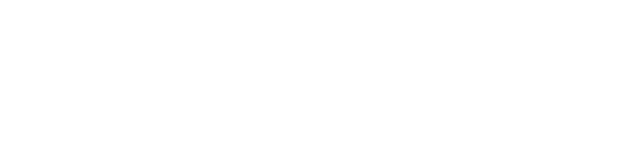
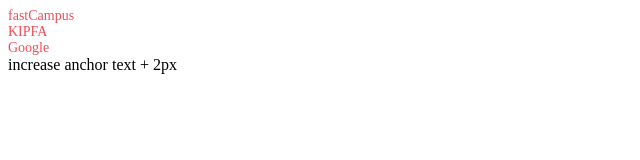
Before and after one commit to DeniceKim/front-end-angular-camp, a plain HTML site: page Lecture/DAY02/index.html in a window 1280 px wide. Shown: the whole page, without its empty margins (0-640 px from the left). Drawn offline with Linux system fonts and the light colour scheme.

Commit message:
3교시 - 돔스크립트 작성 (개발자가 직접 붙이는 인라인 스타일에 경고!)

```diff
--- /dev/null
+++ b/Lecture/DAY02/css/js-lecture.css
@@ -0,0 +1,31 @@
+@charset "utf-8";
+
+nav ul {
+    list-style: none;
+    margin-top: 0;
+    margin-bottom: 0;
+    padding-left: 0;
+}
+
+nav a {
+    text-decoration: none;
+}
+
+.target-el a {
+    color: inherit;
+}
+
+.target-el li {
+    font-size: 0.875rem;
+    color: #FC4A54;
+}
+
+.target-el a:hover,
+.target-el a:focus {
+    padding-bottom: 0.125rem;
+    border-bottom: 0.0625rem solid;
+}
+
+.target-el a:focus {
+    outline: none;
+}
--- a/Lecture/DAY02/index.html
+++ b/Lecture/DAY02/index.html
@@ -4,12 +4,23 @@
 	<meta http-equiv="X-UA-Compatible" content="IE=Edge">
 	<meta charset="UTF-8">
 	<title>Javascript 안티패턴 실습</title>
+	<link rel="stylesheet" href="css/js-lecture.css">
 	<!-- <script src="anti-pattern-01.js"></script>
 	<script src="anti-other-pattern-01.js"></script> -->
 </head>
 <body>
 
+	<nav class="target-el">
+		<ul>
+			<!-- <li><a style="font-size: 14px;" href="http://fastcampus.co.kr">fastCampus</a></li> -->
+			<li><a href="http://fastcampus.co.kr">fastCampus</a></li>
+			<li><a href="http://kipfa.or.kr">KIPFA</a></li>
+			<li><a href="http://google.com">Google</a></li>
+		</ul>
+	</nav>
+
 	<!-- <script src="excute-script.js"></script> -->
-    <script src="scope.js"></script>
+	<!-- <script src="scope.js"></script> -->
+	<script src="strict-compare.js"></script>
 </body>
 </html>
--- /dev/null
+++ b/Lecture/DAY02/strict-compare.js
@@ -0,0 +1,39 @@
+// strict-compare.js
+// 느슨한 비교연산과 엄격한 비교연산 데모
+
+var targetEl = document.querySelector('.target-el');
+var taregtElFirstA = targetEl.querySelector('li:first-child a');
+
+// CSS 디자이너가 HTML 문서와 분리하여 설정한 스타일 값을 가져오도록 합니다.
+var taregtElFirstA_fontSize = window.getComputedStyle(taregtElFirstA,'').fontSize;
+
+// console.log(taregtElFirstA_fontSize);
+
+// 동적으로 버튼과 버튼 텍스트를 생성
+var increaseBtn = document.createElement('a');
+var increaseBtnText = document.createTextNode('increase anchor text + 2px');
+// 생성된 버튼에 버튼의 역할과 속성을 설정합니다.
+// 하이퍼링크 역할을 버튼으로 덮어씀.
+increaseBtn.setAttribute('role', 'button');
+// 포커스 요소로 설정
+increaseBtn.setAttribute('href', '');
+// 문서의 nav.target-el에 생성한 버튼을 마지막 자식요소로 추가합니다.
+increaseBtn.appendChild( increaseBtnText );
+targetEl.appendChild( increaseBtn );
+
+// 버튼에 click 이벤트를 설정합니다.
+increaseBtn.addEventListener('click', function(event) {
+    // 브라우저가 처리하는 기본 동작을 차단
+    event.preventDefault();
+    // 이벤트 전파를 차단하려면
+    // event.stopPropagation();
+    // 버튼을 사용자가 누르면, 첫번째 a요소의 글자 크기를 2px 만큼씩 키웁니다.
+    // GET
+    // 개발자가 직접 붙이는 인라인 스타일은... ㅠㅡㅠ 아니되옵니다..
+    // 인라인 스타일은 자바스크립트에게 양보하세요!
+    // taregtElFirstA.style.fontSize; // ????
+    // W3C 브라우저 엔진으로부터 계산된 CSS 설정 값을 GET
+    var getValue = window.getComputedStyle(taregtElFirstA,'').fontSize;
+    var setValue = window.parseInt(getValue, 10) + 2 + 'px';
+    taregtElFirstA.style.fontSize = setValue;
+});
```
Also changed, not shown: 1 other file. Lines whose indentation alone changed are shown as unchanged.
